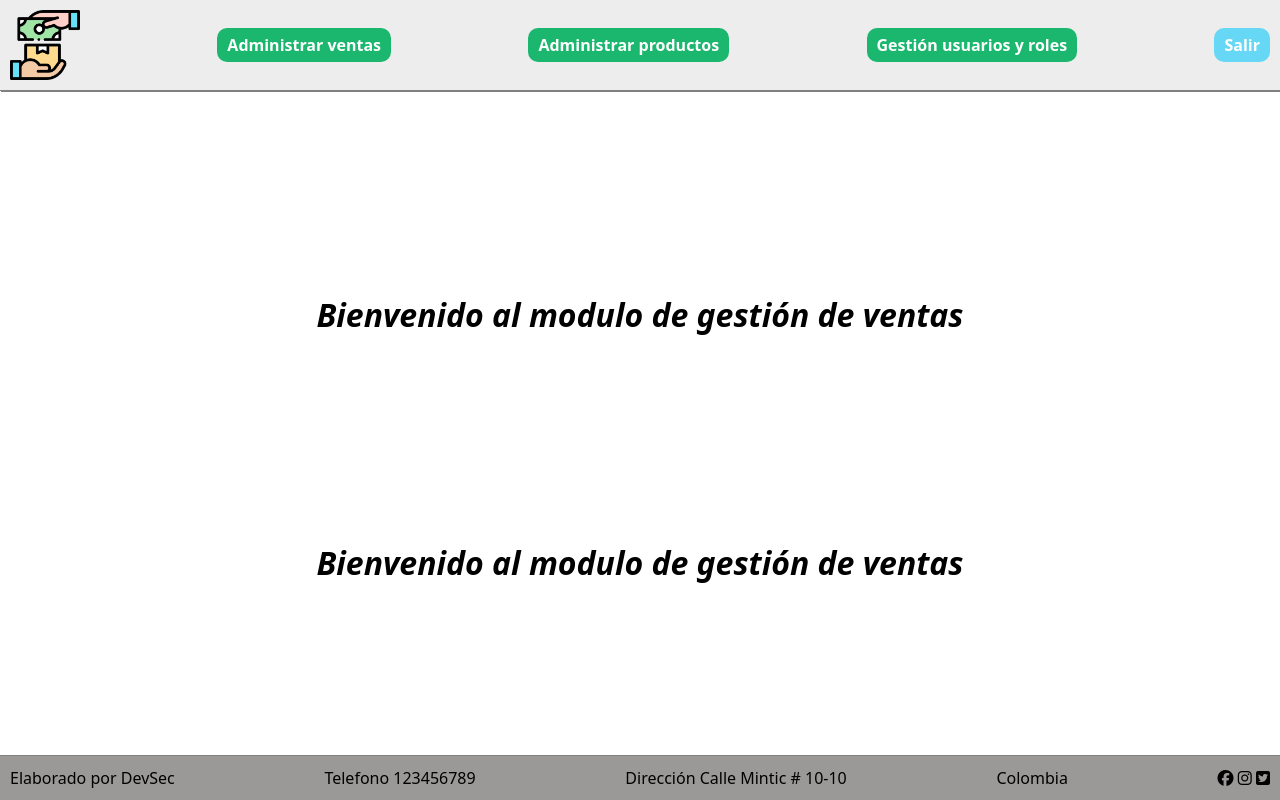
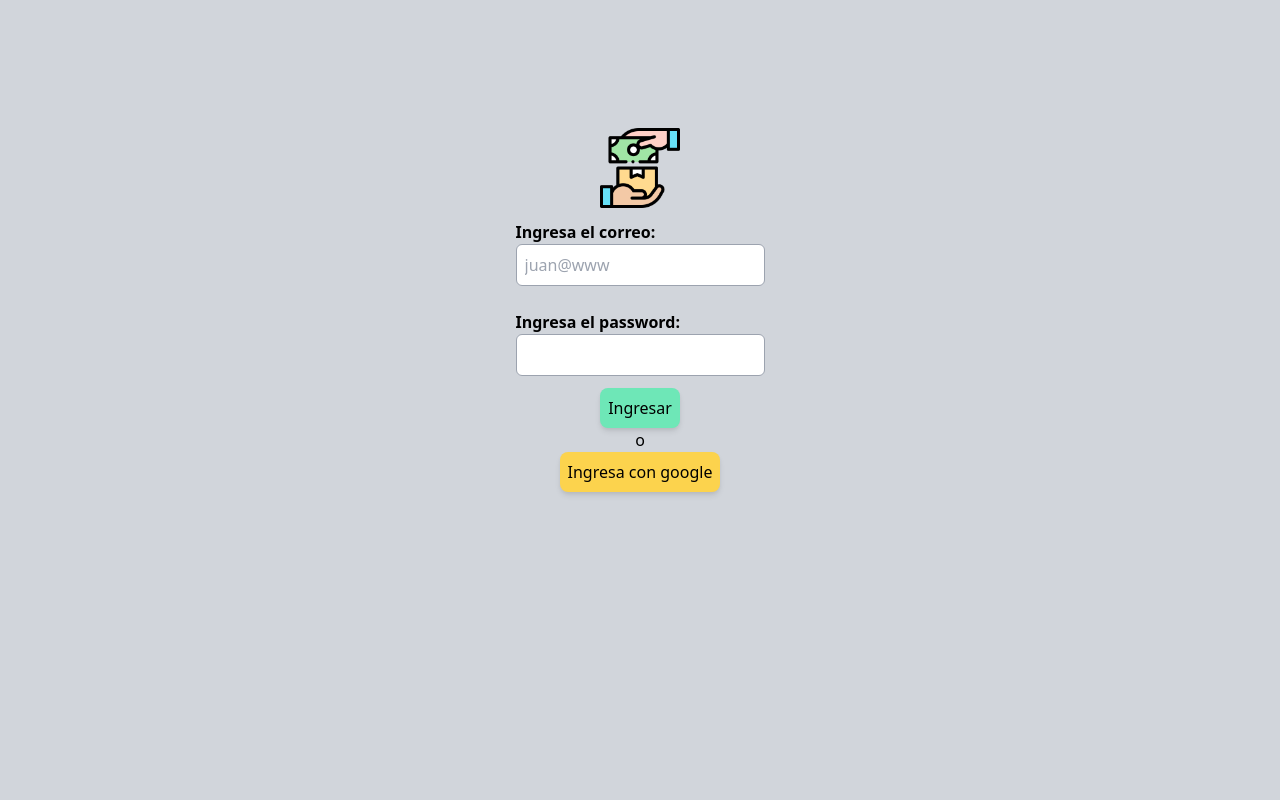
Before and after one commit to Mision-Tic-Dev-Sec/Proyecto3-MisionTic, a React (Create React App) app: page / in a window 1280 px wide. Built offline with nearby package versions, Linux system fonts and the light colour scheme.

Commit message:
Se agrega logo al login

```diff
--- a/src/App.jsx
+++ b/src/App.jsx
@@ -10,24 +10,28 @@ import ActualizarRoles from 'pages/actualizarRoles';
 import PermisosRoles from 'pages/permisosRoles';
 import { BrowserRouter as Router, Switch, Route } from 'react-router-dom';
 import 'styles/styles.css';
+import Login from 'pages/Login';
 
 
 function App() {
   return (
     <div className='App'>
       <Router>
+      <Switch>
+        <Route path='/' exact>
+          <Login />
+        </Route>
         <Layout>
-          <Switch>
             <Route path='/infoventa' exact>
               <InfoVenta />
             </Route>
             <Route path='/administraVenta' exact>
               <AdministraVenta />
             </Route>
-            <Route path="/GestionarProductos">
+            <Route path="/GestionarProductos" exact>
               <GestionarProductos/>
             </Route>
-            <Route path="/AgregarProductos">
+            <Route path="/AgregarProductos" exact>
               <AgregarProductos/>
             </Route>
             <Route path='/administraRoles' exact>
@@ -42,11 +46,11 @@ function App() {
             <Route path='/ActualizarProductos' exact>
               <ActualizarProductos/>
             </Route>
-            <Route path='/' exact>
+            <Route path='/Index' exact>
               <Index />
             </Route>
-          </Switch>
-        </Layout>
+          </Layout>
+        </Switch>
       </Router>
     </div>
   );
--- /dev/null
+++ b/src/pages/Login.jsx
@@ -0,0 +1,30 @@
+import React from 'react'
+import logo from 'media/logo.png'
+import { Link } from 'react-router-dom'
+
+const Login = () => {
+    return (
+        <div className='bg-gray-300 h-screen w-screen'>
+            <form className='flex flex-col items-center bg-gray-300 py-32'>
+               <img className='h-20' src={logo} alt="logo" />
+               <label className='flex flex-col font-extrabold my-3' htmlFor="correo">
+                    Ingresa el correo:
+                    <input className='focus-within:outline-none focus:ring-2 border border-gray-400 rounded-md p-2'type="email" name="correo" placeholder='juan@www' required />
+                </label>
+                <label className='flex flex-col font-extrabold my-3' htmlFor="password">
+                    Ingresa el password:
+                    <input className='focus-within:outline-none focus:ring-2 border border-gray-400 rounded-md p-2'type="email" name="password" required />
+                </label>
+                <Link to='/Index'>
+                    <button className='bg-green-300 p-2 rounded-lg shadow-md transform hover:scale-125'>Ingresar</button>
+                </Link>
+                <span>o</span>
+                <Link to='/Index'>
+                    <button className='bg-yellow-300 p-2 rounded-lg shadow-md transform hover:scale-125'>Ingresa con google</button>
+                </Link>
+            </form>
+        </div>
+    )
+}
+
+export default Login
--- a/src/pages/index.jsx
+++ b/src/pages/index.jsx
@@ -2,17 +2,6 @@
 function Index() {
   return (
     <section>
-
-
-
-
-      <ul className='breedCardContainer'>
-      </ul>
-
-      <h1 className="tituloIndex">Bienvenido al modulo de gestión de ventas</h1>
-
-      <h1 className="tituloIndex">Bienvenido al modulo de gestión de ventas</h1>
-
 
       <h1 className="tituloIndex">Bienvenido al modulo de gestión de ventas</h1>
 
```
